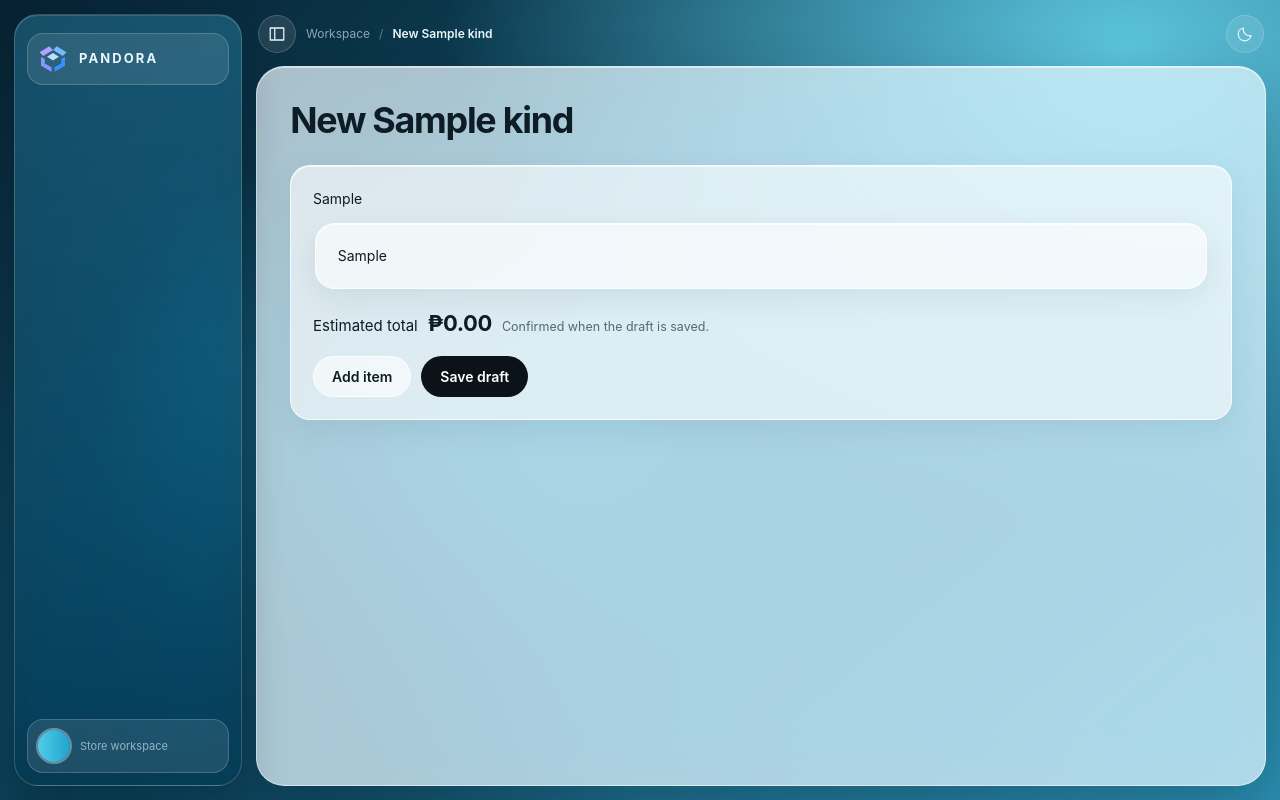
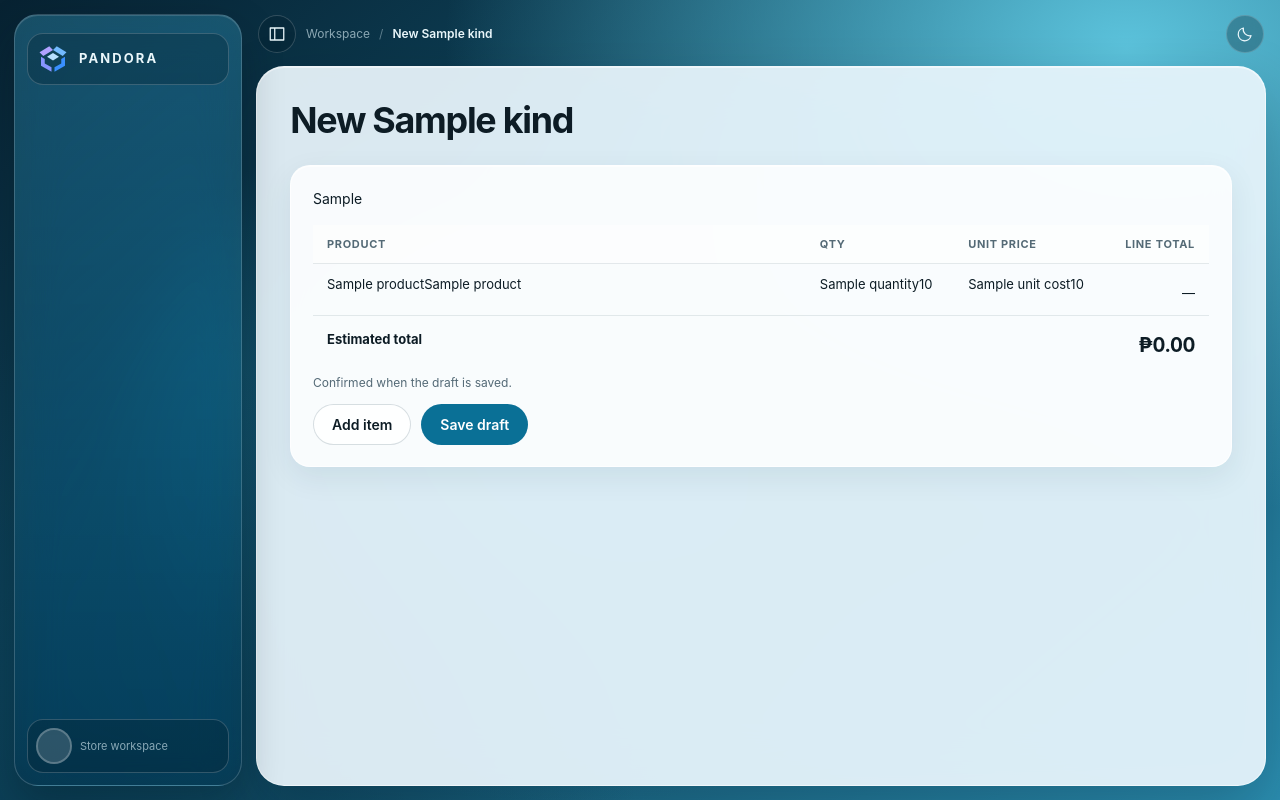
Before and after one commit to Kenzo-gg/Pandora, a Django app: template projectsite/pandoraapp/templates/pandoraapp/create.html in a window 1280 px wide. Run offline with Django 3.2, Linux system fonts and the light colour scheme; the template is opened without the code that fills it: most values are stand-ins (such as "Sample title", 1, 10 or a date in 2020); parts of the project's set-up code (start-up, migrations or seed data) failed here and were passed over.

Commit message:
Add dashboard trends, calendar chart and report summary cards
The dashboard compares sales with the previous period and groups the chart
by calendar day, week or month on a rounded scale. Business reports show
summary cards on screen, the product list counts active filters, and the
sale and purchase line forms are reworked.

Co-Authored-By: Claude Opus 5.5 <noreply@anthropic.com>

```diff
--- a/projectsite/pandoraapp/business_views.py
+++ b/projectsite/pandoraapp/business_views.py
@@ -22,6 +22,8 @@ from .views import authorize, document
 
 
 def pdf_response(report, filename):
+    # The PDF keeps the plain table; on-screen summary cards are web-only.
+    report = {key: value for key, value in report.items() if key != 'summary'}
     response = HttpResponse(table_pdf(**report), content_type='application/pdf')
     response['Content-Disposition'] = f'attachment; filename="{filename}.pdf"'
     response['Cache-Control'] = 'private, no-store'
@@ -48,7 +50,7 @@ def report(request, kind):
         if request.GET.get('format') == 'pdf':
             return pdf_response(result, 'pandora-' + kind)
     response = render(request, 'pandoraapp/business_report.html', {
-        'form': form, 'report': result, 'title': {'performance': 'Fast/slow-selling products',
+        'form': form, 'report': result, 'kind': kind, 'title': {'performance': 'Fast/slow-selling products',
         'profit': 'Basic profit/loss', 'movements': 'Stock movement sheet'}[kind]})
     response['Cache-Control'] = 'private, no-store'
     return response
--- a/projectsite/pandoraapp/templates/pandoraapp/create.html
+++ b/projectsite/pandoraapp/templates/pandoraapp/create.html
@@ -1,9 +1,14 @@
 {% extends 'pandoraapp/base.html' %}{% block content %}
-<h1>New {{ kind }}</h1><form method="post">{% csrf_token %}{{ header.as_p }}{{ lines.management_form }}{{ lines.non_form_errors }}
-<div id="lines">{% for form in lines %}<fieldset>{{ form.as_p }}</fieldset>{% endfor %}</div>
-<template id="empty-line"><fieldset>{{ lines.empty_form.as_p }}</fieldset></template>
-<p class="sale-total">Estimated total <b id="grand-total" aria-live="polite">₱0.00</b> <small>{% if kind == 'sale' %}Final total, payment and change are confirmed on the next step.{% else %}Confirmed when the draft is saved.{% endif %}</small></p>
-<button type="button" id="add-line">Add item</button><button>Save draft</button></form>
+<h1>New {{ kind }}</h1><form method="post" class="line-form">{% csrf_token %}
+<div class="line-header">{{ header.as_p }}</div>{{ lines.management_form }}{{ lines.non_form_errors }}
+<table class="line-table">
+  <thead><tr><th>Product</th><th>Qty</th><th class="{% if kind == 'sale' %}amount{% endif %}">{% if kind == 'purchase' %}Unit cost (₱){% else %}Unit price{% endif %}</th><th class="amount">Line total</th></tr></thead>
+  <tbody id="lines">{% for form in lines %}{% include 'pandoraapp/line_row.html' %}{% endfor %}</tbody>
+  <tfoot><tr><td colspan="3">Estimated total</td><td class="amount"><b id="grand-total" aria-live="polite">₱0.00</b></td></tr></tfoot>
+</table>
+<template id="empty-line">{% include 'pandoraapp/line_row.html' with form=lines.empty_form %}</template>
+<p class="line-note">{% if kind == 'sale' %}Final total, payment and change are confirmed on the next step.{% else %}Confirmed when the draft is saved.{% endif %}</p>
+<div class="line-actions"><button type="button" id="add-line">Add item</button><button>Save draft</button></div></form>
 <script>
 (() => {
   const lines = document.getElementById('lines');
@@ -14,31 +19,40 @@
 
   function update() {
     let total = 0;
-    for (const fs of lines.querySelectorAll('fieldset')) {
-      const select = fs.querySelector('select[name$="-product"]');
-      const qty = fs.querySelector('input[name$="-quantity"]');
-      const cost = fs.querySelector('input[name$="-unit_cost"]');
-      const info = fs.querySelector('.line-info');
+    for (const row of lines.querySelectorAll('tr')) {
+      const select = row.querySelector('select[name$="-product"]');
+      const qty = row.querySelector('input[name$="-quantity"]');
+      const cost = row.querySelector('input[name$="-unit_cost"]');
+      const info = row.querySelector('.line-info');
+      const priceCell = row.querySelector('.line-price');
+      const totalCell = row.querySelector('.line-total');
       if (!select || !info) continue;
       const option = select.selectedOptions[0];
       info.classList.remove('warn');
-      if (!option || !option.value) { info.textContent = ''; continue; }
+      if (!option || !option.value) {
+        info.textContent = '';
+        totalCell.textContent = '—';
+        if (priceCell) priceCell.textContent = '—';
+        continue;
+      }
       const price = cost ? Number(cost.value || 0) : Number(option.dataset.price);
       const quantity = Math.max(0, Number(qty && qty.value || 0));
       const stock = Number(option.dataset.stock);
       const line = price * quantity;
       total += line;
-      let text = (cost ? 'Unit cost ' : 'Unit price ') + money(price) + ' × ' + quantity + ' = ' + money(line) + ' · ' + stock + ' in stock';
+      if (priceCell) priceCell.textContent = money(price);
+      totalCell.textContent = money(line);
+      let text = stock + ' in stock';
       if (!cost && quantity > stock) { text += ' · not enough stock'; info.classList.add('warn'); }
       info.textContent = text;
     }
     grand.textContent = money(total);
   }
 
-  function enhance(fs) {
-    const select = fs.querySelector('select[name$="-product"]');
-    if (!select || fs.dataset.ready) return;
-    fs.dataset.ready = '1';
+  function enhance(row) {
+    const select = row.querySelector('select[name$="-product"]');
+    if (!select || row.dataset.ready) return;
+    row.dataset.ready = '1';
     const search = document.createElement('input');
     search.type = 'search';
     search.className = 'line-search';
@@ -58,9 +72,6 @@
       if (query && first && (!current || !current.value || current.hidden)) select.value = first.value;
       update();
     });
-    const info = document.createElement('p');
-    info.className = 'line-info';
-    fs.appendChild(info);
   }
 
   lines.addEventListener('input', update);
@@ -72,8 +83,9 @@
     count.value = index + 1;
     add.disabled = index + 1 >= 50;
     enhance(lines.lastElementChild);
+    lines.lastElementChild.querySelector('.line-search')?.focus();
   });
-  lines.querySelectorAll('fieldset').forEach(enhance);
+  lines.querySelectorAll('tr').forEach(enhance);
   update();
 })();
 </script>
--- a/projectsite/pandoraapp/templates/pandoraapp/home.html
+++ b/projectsite/pandoraapp/templates/pandoraapp/home.html
@@ -17,14 +17,14 @@
 <div class="center-col">
   {% if cards %}
   <div class="metrics">
-    {% for label,value,money,caption,icon in cards %}
+    {% for label,value,money,caption,icon,change in cards %}
     <article>
       <div class="metric-label">
         <span class="metric-icon">{% include "pandoraapp/icon.html" with name=icon only %}</span>
         {{ label }}
       </div>
       <strong class="metric-number"><span class="metric-final">{% if money %}₱{{ value|floatformat:"2g" }}{% else %}{{ value }}{% endif %}</span></strong>
-      <small>{{ caption }}</small>
+      <small>{% if change is not None %}<span class="trend{% if change > 0 %} up{% elif change < 0 %} down{% endif %}" title="Compared with the previous period of the same length">{% if change %}{{ change|stringformat:"+d" }}{% else %}0{% endif %}%</span> {% endif %}{{ caption }}</small>
     </article>
     {% endfor %}
   </div>
--- /dev/null
+++ b/projectsite/pandoraapp/templates/pandoraapp/line_row.html
@@ -0,0 +1,7 @@
+<tr class="line">
+  <td class="line-product">{{ form.non_field_errors }}{{ form.product.label_tag }}{{ form.product }}{{ form.product.errors }}<p class="line-info"></p></td>
+  <td class="line-qty">{{ form.quantity.label_tag }}{{ form.quantity }}{{ form.quantity.errors }}</td>
+  {% if form.unit_cost %}<td class="line-cost">{{ form.unit_cost.label_tag }}{{ form.unit_cost }}{{ form.unit_cost.errors }}</td>
+  {% else %}<td class="line-price amount" data-label="Unit price">—</td>{% endif %}
+  <td class="line-total amount" data-label="Line total">—</td>
+</tr>
--- a/projectsite/pandoraapp/templates/pandoraapp/theme.css
+++ b/projectsite/pandoraapp/templates/pandoraapp/theme.css
@@ -5,11 +5,11 @@
            radial-gradient(900px 700px at 4% 100%, #0b3e55 0%, transparent 65%),
            radial-gradient(700px 520px at 45% 55%, #1f7a99 0%, transparent 70%),
            linear-gradient(140deg, #072232 0%, #0f4a63 42%, #2b8eb0 100%);
-  /* Frosted content panel and cards */
-  --panel: rgba(228, 243, 250, .74);
+  /* Near-solid content panel and cards; the ocean shows only around them */
+  --panel: rgba(232, 244, 250, .94);
   --panel-solid: #e9f5fa;
   --panel-edge: rgba(255, 255, 255, .55);
-  --card: rgba(255, 255, 255, .6);
+  --card: rgba(255, 255, 255, .82);
   --card-edge: rgba(255, 255, 255, .78);
   --card-shadow: 0 10px 30px rgba(6, 45, 66, .08), 0 1px 0 rgba(255, 255, 255, .7) inset;
   --subtle: rgba(255, 255, 255, .5);
@@ -30,19 +30,22 @@
   --amber-ink: #8a560b;
   --rose: #fbe5e5;
   --rose-ink: #a83434;
-  --action: #0b1319;
+  /* One primary colour for every main action button */
+  --action: #0a7096;
   --action-ink: #fff;
   --accent: linear-gradient(90deg, #52cdea, #1fa3cd);
   --accent-glow: 0 6px 18px rgba(36, 170, 214, .38);
   --ring-a: #1db59c;
   --ring-b: #f0b03c;
   --ring-c: #ee6a5b;
-  --bar: linear-gradient(#a6e6f4, #57c3e0);
+  /* Bars are neutral; teal marks only the latest or hovered bar */
+  --bar: #c2d2da;
   --bar-hot: linear-gradient(#6fd6f0, #1c9fc9);
   /* Glass used on the dark backdrop (rail, top bar) */
   --glass: linear-gradient(180deg, rgba(64, 160, 190, .34), rgba(8, 48, 68, .42));
   --glass-edge: rgba(255, 255, 255, .18);
-  --glass-chip: rgba(255, 255, 255, .1);
+  /* Dark tint keeps white text readable where the ocean turns pale cyan */
+  --glass-chip: rgba(4, 30, 44, .3);
   --glass-ink: #eaf7fb;
   --glass-muted: rgba(220, 240, 248, .62);
   --rail-width: 228px;
@@ -120,13 +124,14 @@ small, th { color: var(--muted); }
 #rail nav a { display: flex; align-items: center; gap: 11px; margin: 2px 0; padding: 8px 12px; border-radius: 12px; color: rgba(234, 247, 251, .86); text-decoration: none; font-size: 13px; font-weight: 500; }
 #rail nav a .ui-icon { width: 17px; height: 17px; color: rgba(220, 240, 248, .7); }
 #rail nav a:hover { background: rgba(255, 255, 255, .1); color: #fff; }
-#rail nav a[aria-current] { color: #fff; background: var(--accent); font-weight: 600; box-shadow: var(--accent-glow); }
+/* Quiet current-page highlight; teal stays reserved for primary buttons */
+#rail nav a[aria-current] { color: #fff; background: rgba(255, 255, 255, .14); box-shadow: inset 0 0 0 1px rgba(255, 255, 255, .16); font-weight: 600; }
 #rail nav a[aria-current] .ui-icon { color: #fff; }
 .rail-profile { display: flex; gap: 10px; align-items: center; margin-top: auto; padding: 10px; border-radius: 16px; background: var(--glass-chip); border: 1px solid var(--glass-edge); }
 .rail-profile div { min-width: 0; }
 .rail-profile b { display: block; overflow: hidden; text-overflow: ellipsis; font-size: 13px; }
 .rail-profile small { display: block; color: var(--glass-muted); font-size: 11px; }
-.rail-profile i, .account i { display: grid; place-items: center; width: 32px; height: 32px; border-radius: 50%; background: var(--accent); color: #fff; font-style: normal; font-weight: 700; flex: none; box-shadow: 0 0 0 2px rgba(255, 255, 255, .35); }
+.rail-profile i, .account i { display: grid; place-items: center; width: 32px; height: 32px; border-radius: 50%; background: rgba(255, 255, 255, .16); color: var(--glass-ink); font-style: normal; font-weight: 700; flex: none; box-shadow: 0 0 0 2px rgba(255, 255, 255, .35); }
 
 /* Top bar sits on the ocean, above the frosted panel */
 .top { display: flex; align-items: center; gap: 10px; min-height: 52px; padding: 0 2px 12px; color: var(--glass-ink); }
@@ -175,10 +180,10 @@ main {
 }
 main > * { max-width: 1550px; margin-inline: auto; }
 h1, h2, h3, p { overflow-wrap: anywhere; }
-h1 { font-size: clamp(28px, 2.8vw, 40px); letter-spacing: -.035em; line-height: 1.13; font-weight: 700; margin: 0 0 24px; }
+h1 { font-size: clamp(28px, 2.8vw, 40px); letter-spacing: -.035em; line-height: 1.13; font-weight: 700; margin-block: 0 24px; }
 h2 { display: flex; align-items: center; justify-content: space-between; flex-wrap: wrap; gap: 8px; margin: 0 0 16px; font-size: 16px; letter-spacing: -.02em; line-height: 1.25; font-weight: 700; }
 h2 small { font-size: 12px; font-weight: 450; letter-spacing: 0; }
-section, fieldset, .metrics article, main > form {
+section, fieldset, .metrics, main > form {
   min-width: 0; background: var(--card); border: 1px solid var(--card-edge); border-radius: 20px;
   padding: var(--panel-pad); box-shadow: var(--card-shadow);
 }
@@ -287,9 +297,10 @@ main form > button + button { margin-left: 10px; }
 .page-head h1 { margin-bottom: 0; }
 .page-actions { display: flex; gap: 10px; flex-wrap: wrap; }
 .button-link { display: inline-flex; align-items: center; gap: 6px; padding: 9px 18px; border-radius: 999px; background: var(--action); color: var(--action-ink); font-weight: 600; text-decoration: none; }
-.button-link.secondary { background: var(--card); color: var(--ink); border: 1px solid var(--card-edge); box-shadow: var(--card-shadow); }
 .button-link:hover { filter: brightness(1.15); }
-.button-link.secondary:hover { filter: none; background: var(--hover); }
+/* One secondary style: outlined card, for every non-primary button */
+.button-link.secondary, button.secondary, button[name=format], #add-line { background: var(--card); color: var(--ink); border: 1px solid var(--field-border); box-shadow: none; }
+:is(.button-link.secondary, button.secondary, button[name=format], #add-line):hover { filter: none; background: var(--hover); }
 .supplier-grid { display: grid; grid-template-columns: repeat(auto-fit, minmax(min(320px, 100%), 1fr)); gap: var(--gap); margin-top: var(--gap); }
 .details { display: grid; gap: 12px; margin: 0; }
 .details div { display: grid; grid-template-columns: minmax(130px, 40%) 1fr; gap: 12px; }
@@ -307,21 +318,64 @@ select:not([multiple]) {
   background-repeat: no-repeat; background-position: right 12px center; background-size: 12px 8px;
 }
 .line-search { width: 100%; }
+/* New sale / purchase: line items as a compact table */
+.line-header { display: flex; flex-wrap: wrap; align-items: end; gap: 12px; margin-bottom: 16px; }
+main .line-header p { flex: 1 1 180px; margin: 0; }
+.line-header .errorlist { flex-basis: 100%; }
+.line-table { width: 100%; }
+.line-table td { vertical-align: top; white-space: normal; }
+.line-table label { position: absolute; width: 1px; height: 1px; overflow: hidden; clip-path: inset(50%); }
+.line-product { width: 55%; min-width: 260px; }
+.line-product select { width: 100%; margin-top: 6px; }
+.line-qty input { width: 6rem; }
+.line-cost input { width: 8rem; }
+.line-price, .line-total { padding-top: 20px; }
+.line-table tfoot td { padding-block: 14px; font-weight: 650; border-top: 1px solid var(--line); border-bottom: 0; }
+.line-table tfoot b { font-size: 20px; letter-spacing: -.02em; }
+.line-note { color: var(--muted); font-size: 12px; }
+.line-actions { display: flex; gap: 10px; }
+/* Phones: each line item becomes a small card with visible labels */
+@media (max-width: 640px) {
+  .line-table, .line-table tbody, .line-table tfoot { display: block; }
+  .line-table thead { display: none; }
+  .line-table tr.line { display: grid; grid-template-columns: repeat(3, minmax(0, 1fr)); gap: 10px; padding: 14px; border-bottom: 1px solid var(--line); }
+  .line-table tr.line td { display: block; padding: 0; border: 0; text-align: left; }
+  .line-product { grid-column: 1 / -1; width: auto; min-width: 0; }
+  .line-table label { position: static; width: auto; height: auto; clip-path: none; color: var(--muted); font-size: 12px; }
+  .line-qty input, .line-cost input { width: 100%; }
+  .line-price::before, .line-total::before { content: attr(data-label); display: block; color: var(--muted); font-size: 12px; font-weight: 400; }
+  .line-table tfoot tr { display: flex; justify-content: space-between; align-items: baseline; }
+  .line-table tfoot td { border-top: 0; }
+}
 .line-info { margin: 4px 0 0; color: var(--muted); font-size: 13px; }
 .line-info.warn { color: #e2725b; font-weight: 600; }
-.sale-total { display: flex; align-items: baseline; gap: 10px; margin: 4px 0 16px; font-size: 15px; }
+.sale-total { display: flex; align-items: baseline; gap: 10px; margin-block: 4px 16px; font-size: 15px; }
 .sale-total b { font-size: 22px; letter-spacing: -.02em; }
 .sale-total small { color: var(--muted); }
-button[name=format], #add-line { color: var(--ink); background: var(--card); border: 1px solid var(--card-edge); }
 fieldset { margin-top: 14px; } legend { font-weight: 650; padding: 0 6px; }
 main form p:has(input,select,textarea), .filter-field { display: grid; grid-template-columns: minmax(0, 1fr); gap: 5px; max-width: 36rem; }
 main form p:first-of-type { margin-top: 0; }
 .list-filters, .product-filter-actions, main nav { display: flex; flex-wrap: wrap; align-items: end; gap: 12px; }
 .product-filter .filter-field { flex: 1 1 145px; min-width: 0; }
-.product-filter .product-search { flex-basis: 100%; }
+.product-filter .product-search { flex: 1 1 260px; max-width: none; }
+.more-filters { flex-basis: 100%; }
+.more-filters summary { width: fit-content; cursor: pointer; color: var(--blue); font-size: 13px; font-weight: 600; }
+.more-filters[open] summary { margin-bottom: 12px; }
+.filter-panel { display: flex; flex-wrap: wrap; align-items: end; gap: 12px; }
 .product-filter input, .product-filter select { width: 100%; min-width: 0; }
 .product-filter-actions { align-items: center; }
 .product-result-count { color: var(--muted); }
+.report-meta { margin-block: -6px 16px; color: var(--muted); font-size: 12px; }
+.report-form { display: flex; flex-wrap: wrap; align-items: end; gap: 12px; margin-bottom: var(--gap); }
+main .report-form p { flex: 1 1 160px; margin: 0; }
+.report-form .errorlist { flex-basis: 100%; }
+.report-actions { display: flex; gap: 10px; }
+.report-note { margin-block: 0 12px; color: var(--muted); font-size: 12px; }
+.metrics .loss .metric-number { color: var(--rose-ink); }
+/* Wider minimum so four cards sit 2×2 on laptops instead of 3 + 1 */
+.report-summary { grid-template-columns: repeat(auto-fit, minmax(min(240px, 100%), 1fr)); }
+.report-profit :is(th, td):last-child { text-align: right; font-variant-numeric: tabular-nums; }
+.report-profit tr.total td { font-weight: 700; color: var(--ink); }
 
 /* Sign-in: glass card floating on the ocean */
 .signin { min-height: 100svh; display: grid; place-items: center; max-width: none; background: none; border: 0; border-radius: 0; box-shadow: none; -webkit-backdrop-filter: none; backdrop-filter: none; }
--- a/projectsite/pandoraapp/test_remaining.py
+++ b/projectsite/pandoraapp/test_remaining.py
@@ -57,6 +57,9 @@ class RemainingFeaturesTests(Fixtures, TestCase):
         result = profit_loss(actor=self.admin, start=TODAY, end=TODAY)
         self.assertEqual(dict(result['rows'])['Operating profit/loss'], '400.00')
         self.assertEqual(dict(result['rows'])['Historical cost of goods sold'], '400.00')
+        summary = {label: value for label, value, _ in result['summary']}
+        self.assertEqual(summary['Gross margin'], Decimal('55.6'))  # 500 gross / 900 revenue
+        self.assertEqual(summary['Operating profit/loss'], 400)
         void_expense(actor=self.admin, expense_id=expense.pk, reason='Test void')
         self.assertEqual(dict(profit_loss(actor=self.admin, start=TODAY, end=TODAY)['rows'])['Operating profit/loss'], '500.00')
         scoped = profit_loss(actor=self.admin, start=TODAY, end=TODAY, category=self.category)
```
Also changed, not shown: other parts of projectsite/pandoraapp/templates/pandoraapp/theme.css (+26 -20 lines), projectsite/pandoraapp/business_reports.py (+7 -2 lines), projectsite/pandoraapp/templates/pandoraapp/business_report.html (+15 -4 lines), projectsite/pandoraapp/templates/pandoraapp/products.html (+10 -5 lines), projectsite/pandoraapp/templates/pandoraapp/sales_plot.html (+5 -5 lines), projectsite/pandoraapp/test_product_filters.py (+7 -0 lines), projectsite/pandoraapp/test_views.py (+32 -0 lines), projectsite/pandoraapp/views.py (+38 -13 lines).
